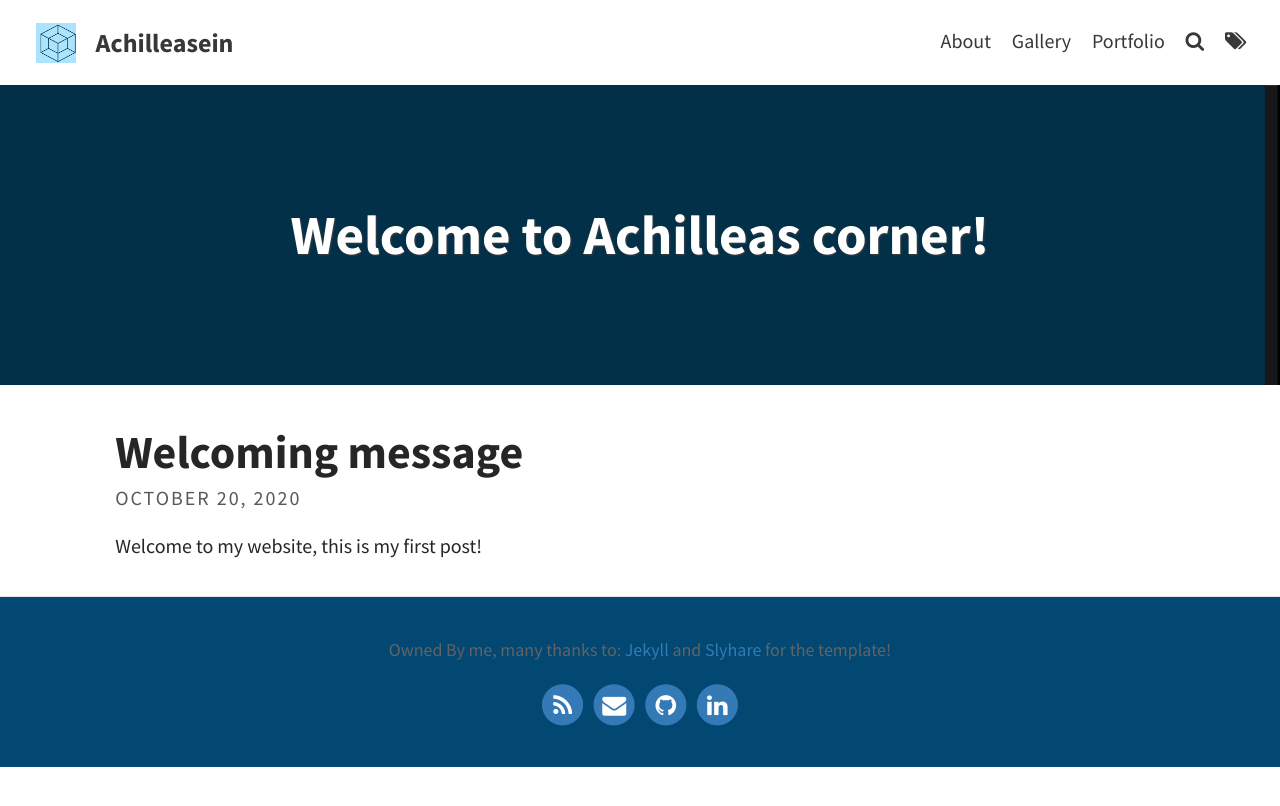
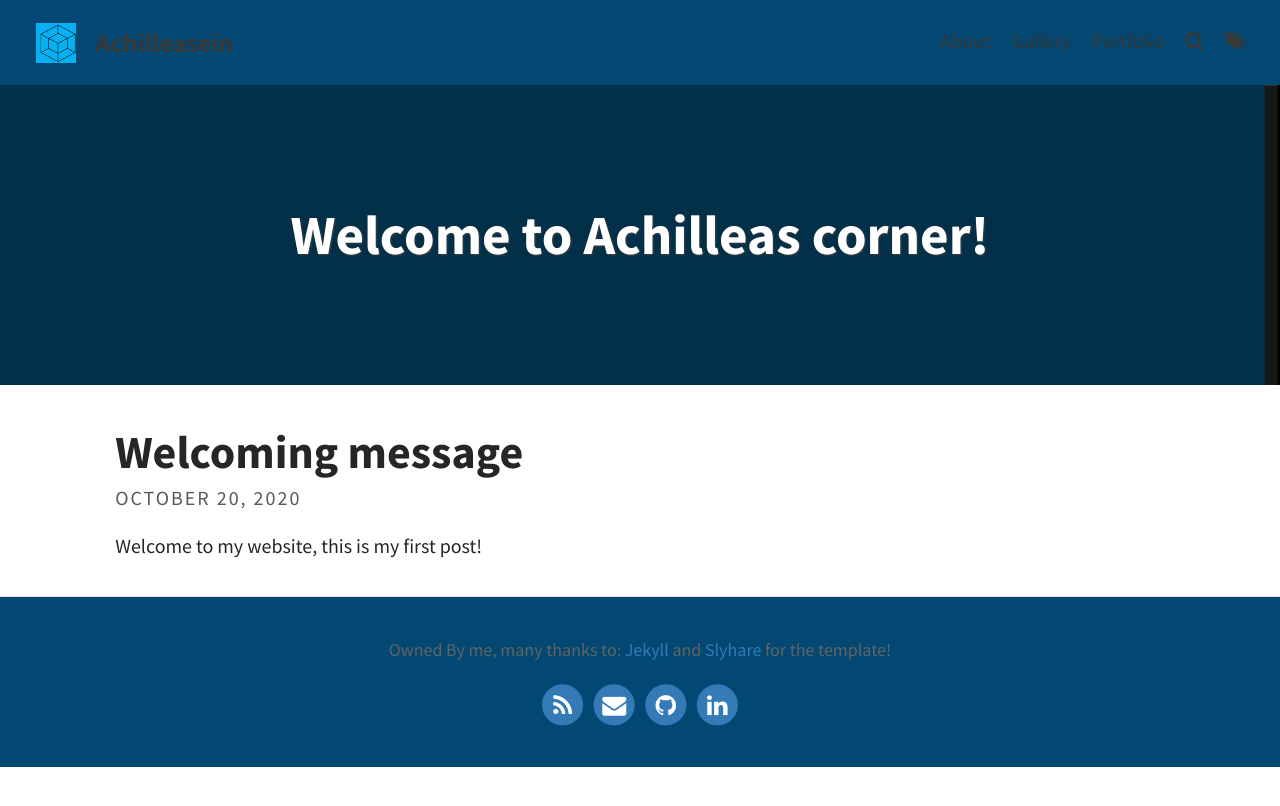
Before and after one commit to Achilleasein/achilleasein, a Jekyll site: the page built from index.html, in a window 1280 px wide. Shown: the top 806 px of the page. Built offline with Jekyll 4.4.1, drawn with Linux system fonts in a browser that asks for light colours; the list of posts is cut into pages by our own code.

Commit message:
updating colour scheme

```diff
--- a/_includes/navbar.html
+++ b/_includes/navbar.html
@@ -1,4 +1,4 @@
-<header class="site-header">
+<header class="site-header" style="background-color: #024873;" >
 
     <!-- Logo and title -->
 	<div class="branding">
```
Also changed, not shown: assets/img/cover.png.
